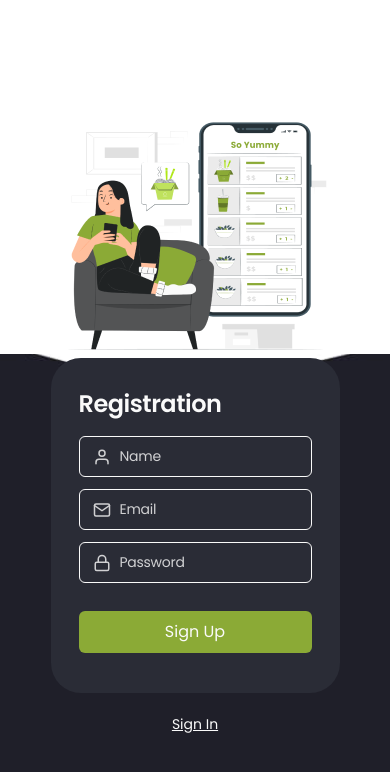
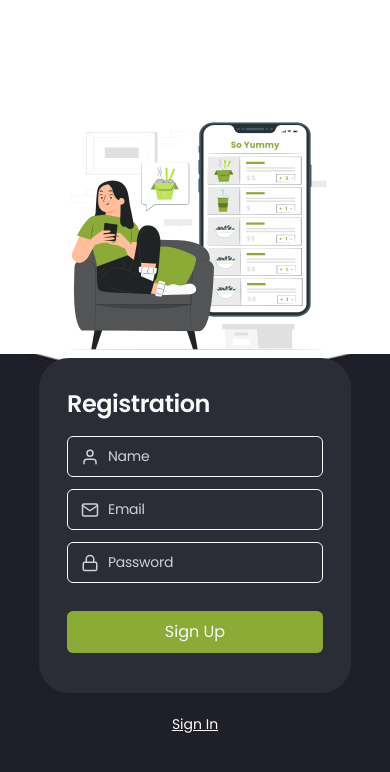
Before and after one commit to VladosSid/project-fullstack-frontend, a React (Create React App) app: page /project-fullstack-frontend/register in a window 390 px wide. Shown: the top 772 px of the page. Built offline with nearby package versions, Linux system fonts and the light colour scheme; no server answers.

Commit message:
tablet design for register form

```diff
--- a/src/components/RegisterForm/RegisterForm.styled.js
+++ b/src/components/RegisterForm/RegisterForm.styled.js
@@ -13,6 +13,10 @@ export const Form = styled.form`
     margin-bottom: 18px;
 
     background-color: #2A2C36;
+
+    @media ${theme.device.tablet} {
+        padding: 44px 50px;
+    }
 `
 
 export const FormTitle = styled.h2`
@@ -29,7 +33,10 @@ export const FormTitle = styled.h2`
     color: #FAFAFA;
 
     @media ${theme.device.tablet} {
+        margin-bottom: 32px;
 
+        font-size: 28px;
+        line-height: 1.07;
     }
 
     @media ${theme.device.desktop} {
@@ -44,11 +51,17 @@ export const ListItem = styled.li`
     &:last-of-type {
         margin-bottom: 28px;
     }
+
+    @media ${theme.device.tablet} {
+        margin-bottom: 24px;
+
+        &:last-of-type {
+        margin-bottom: 50px;
+    }
+    }
 `
 
 export const Label = styled.label`
-
-
     svg {
         position: absolute;
         top: 12px;
@@ -59,6 +72,11 @@ export const Label = styled.label`
 
         stroke: #FAFAFA;
         opacity: 0.8;
+
+        @media ${theme.device.tablet} {
+            width: 24px;
+            height: 24px;
+        }
     }
 `
 
@@ -66,6 +84,7 @@ export const Input = styled.input`
     padding: 12px 14px 12px 40px;
     border: 1px solid #FAFAFA;
     border-radius: 6px;
+    width: 200px;
 
     background-color: transparent;
 
@@ -79,6 +98,15 @@ export const Input = styled.input`
 
         color: #FAFAFA;
         opacity: 0.8;
+
+        @media ${theme.device.tablet} {
+            font-size: 18px;
+        }
+    }
+
+    @media ${theme.device.tablet} {
+        padding: 16px 18px 16px 50px;
+        width: 300px;
     }
 `
 
@@ -104,6 +132,11 @@ export const Button = styled.button`
     &:focus {
         color: #22252A;
     }
+
+    @media ${theme.device.tablet} {
+        padding: 19px 0;
+        font-size: 16px;
+    }
 `
 
 export const Redirect = styled.span`
@@ -123,4 +156,8 @@ export const Redirect = styled.span`
         color: #8BAA36;
         text-decoration: none;
     }
+
+    @media ${theme.device.tablet} {
+        font-size: 16px;
+    }
 `
--- a/src/pages/RegisterPage/RegisterPage.styled.js
+++ b/src/pages/RegisterPage/RegisterPage.styled.js
@@ -49,6 +49,8 @@ export const Background = styled.div`
 `
 
 export const Image = styled.div`
+    /* position lower on mobile */
+
     background-image: url(${MobileImg});
     background-repeat: no-repeat;
     background-position: center;
@@ -56,7 +58,7 @@ export const Image = styled.div`
 
     width: 285px;
     height: 250px;
-    z-index: 3;
+    z-index: 2;
 
     @media ${theme.device.tablet} {
         background-image: url(${TabletImg});
```
